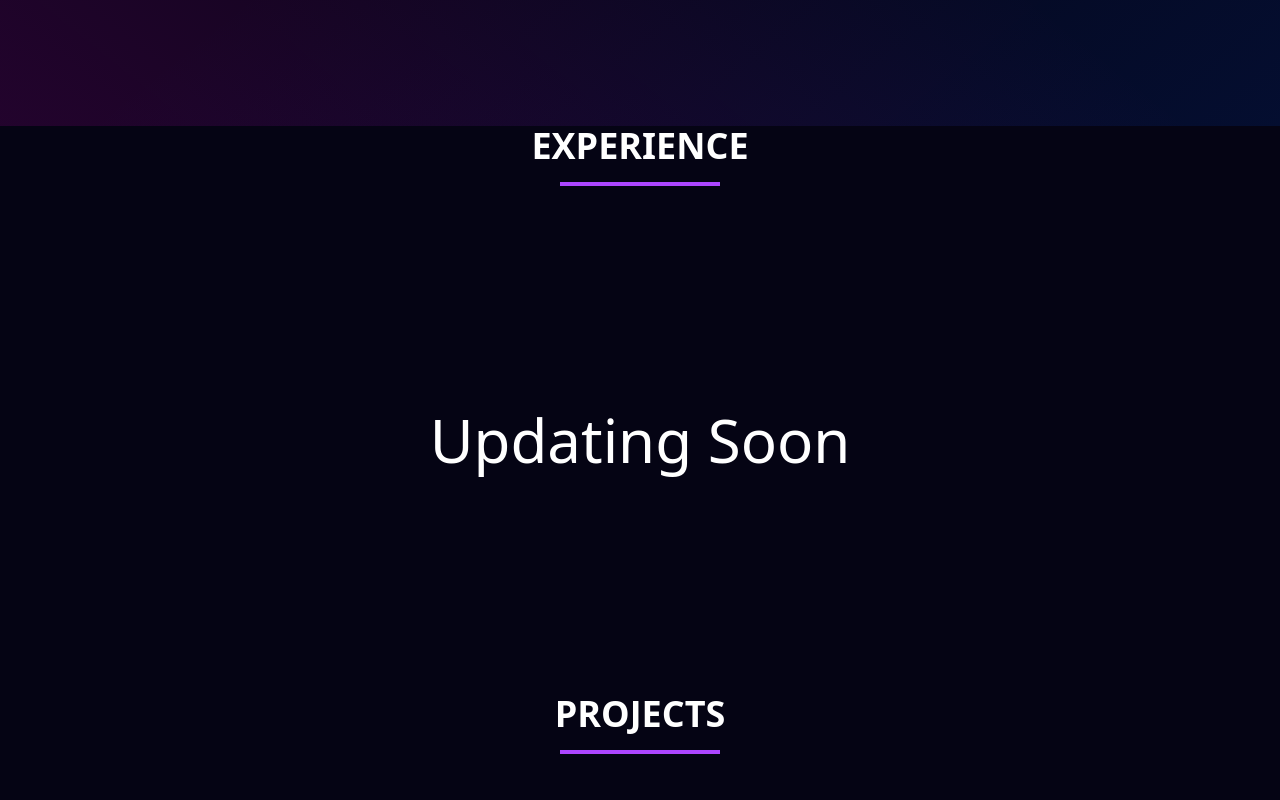
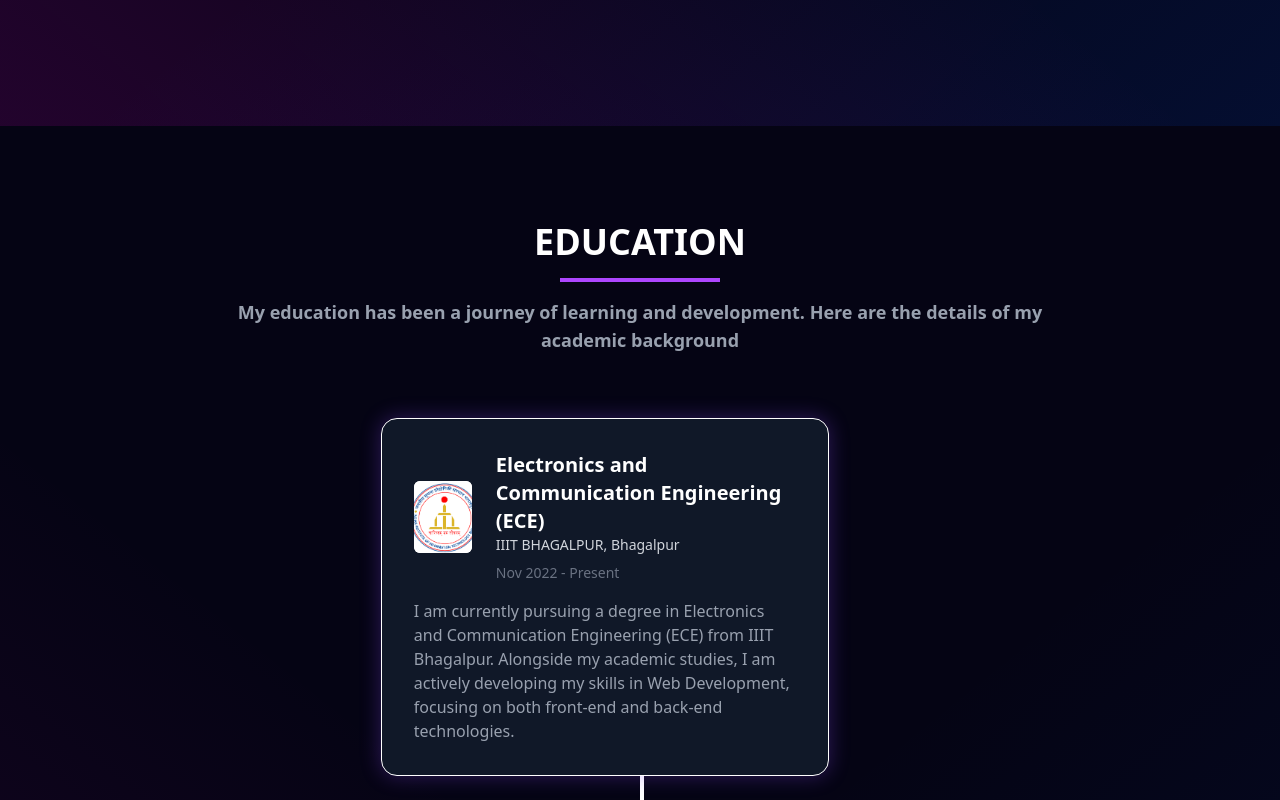
Before and after one commit to Garg-Harsh7558/Portfolio, a React (Vite) app: page / in a window 1280 px wide. Shown: the part 1520-2320 px from the top of the page. Built offline with nearby package versions, Linux system fonts and the light colour scheme.

Commit message:
minoredit

```diff
--- a/src/App.jsx
+++ b/src/App.jsx
@@ -20,8 +20,8 @@ function App() {
          <div className='m-0 p-0'><Navbar /></div>
         <About />
         <Skills />
-        <Experience />
-        <Work />
+        {/* <Experience /> */}
+        {/* <Work /> */}
         <Education />
         <Contact />
         <Footer />
```
